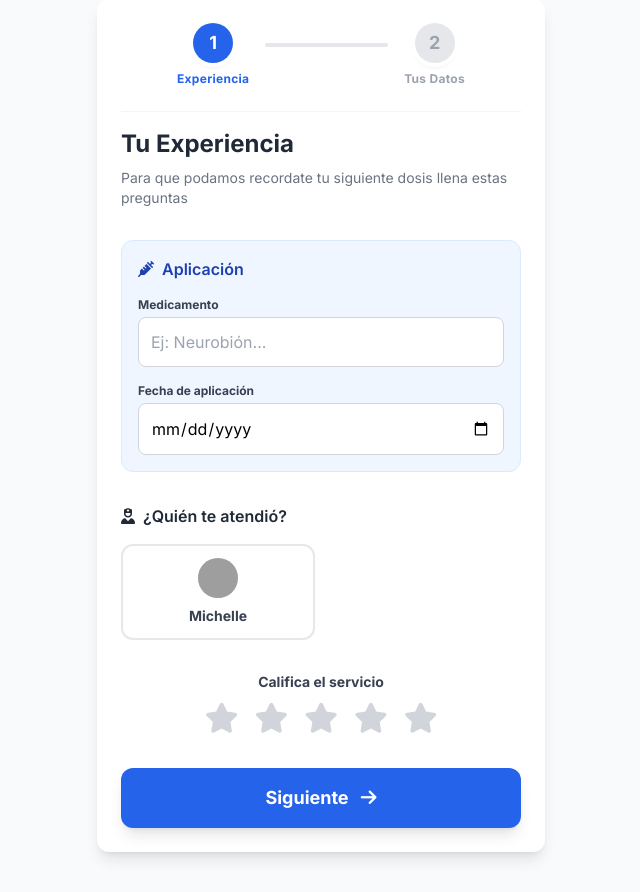
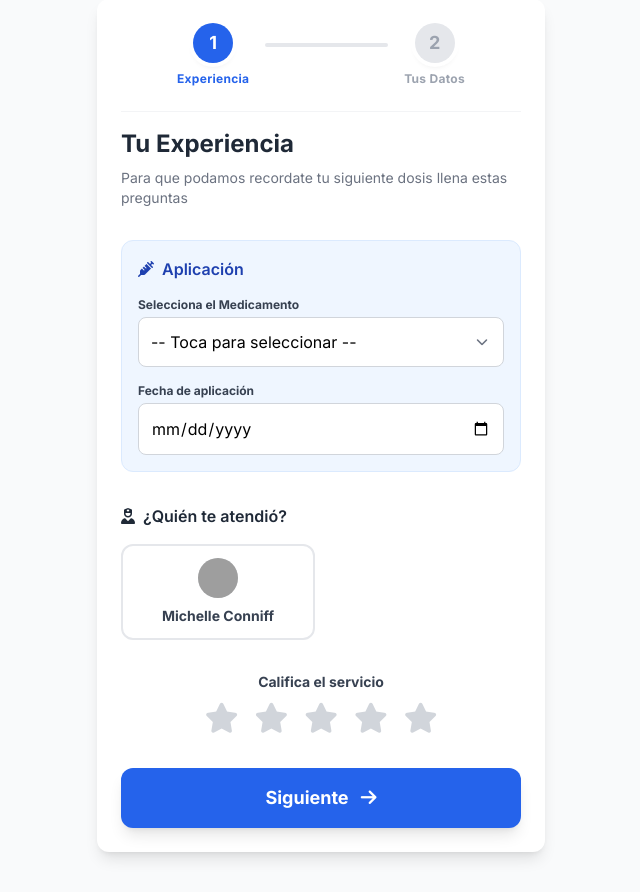
Before and after one commit to danielsolisb/HolaEnfermera, a Django app: page /citas/recordatorio/experiencia/ in a window 1280 px wide. Shown: the part 154-1046 px from the top of the page, without its empty margins (319-959 px from the left). Run offline with Django 4.2, Linux system fonts and the light colour scheme; data comes from the database, SQL or seed files in the repository; both versions use the stored data as it was after the commit; some libraries are stand-ins or nearby versions; grey boxes are pictures that could not be loaded.

Commit message:
feat: Add public reminder experience form, public booking and availability APIs, and a user check API.

```diff
--- a/CoreApps/appointments/views.py
+++ b/CoreApps/appointments/views.py
@@ -161,20 +161,21 @@ class ReminderExperienceView(View):
     template_name = 'main/public_booking/reminder_experience.html'
 
     def get(self, request):
-        # 1. Obtener Medicamentos para el buscador
-        medicamentos = list(Medication.objects.filter(activo=True).values('id', 'nombre'))
+        # 1. Obtener Medicamentos (Ordenados alfabéticamente)
+        # Usamos .values() para ser eficientes
+        medicamentos = Medication.objects.filter(activo=True).values('id', 'nombre').order_by('nombre')
 
-        # 2. Obtener Enfermeros para la selección
+        # 2. Obtener Enfermeros
         enfermeros = User.objects.filter(rol='ENFERMERO', is_active=True)
 
-        # 3. Recuperar datos si el usuario da "Atrás"
+        # 3. Datos previos
         initial_data = request.session.get('wizard_data', {})
 
         context = {
-            'medicamentos_json': medicamentos,
+            'medicamentos': medicamentos, # Pasamos la lista para el Select
             'enfermeros': enfermeros,
             'data': initial_data,
-            'step': 1 # Para la barra de progreso
+            'step': 1
         }
         return render(request, self.template_name, context)
 
--- a/templates/main/public_booking/reminder_experience.html
+++ b/templates/main/public_booking/reminder_experience.html
@@ -12,14 +12,26 @@
     <div class="bg-blue-50 p-4 rounded-xl border border-blue-100">
         <h3 class="font-semibold text-blue-800 mb-4"><i class="fas fa-syringe mr-2"></i>Aplicación</h3>
 
-        <div class="relative mb-4">
-            <label class="block text-gray-700 text-xs font-bold mb-1">Medicamento</label>
-            <input type="text" id="medSearch" name="medicamento_texto"
-                   class="w-full p-3 border border-gray-300 rounded-lg focus:ring-2 focus:ring-blue-500 outline-none"
-                   placeholder="Ej: Neurobión..." required autocomplete="off"
-                   value="{{ data.medicamento_texto|default:'' }}">
-            <input type="hidden" id="medId" name="medicamento_id" value="{{ data.medicamento_id|default:'' }}">
-            <ul id="medResults" class="hidden absolute z-10 w-full bg-white border border-gray-200 rounded-xl mt-1 shadow-xl max-h-40 overflow-y-auto"></ul>
+        <div class="mb-4">
+            <label class="block text-gray-700 text-xs font-bold mb-1">Selecciona el Medicamento</label>
+            <div class="relative">
+                <select name="medicamento_id"
+                        class="w-full p-3 border border-gray-300 rounded-lg focus:ring-2 focus:ring-blue-500 outline-none appearance-none bg-white"
+                        required>
+                    <option value="" disabled {% if not data.medicamento_id %}selected{% endif %}>
+                        -- Toca para seleccionar --
+                    </option>
+                    {% for med in medicamentos %}
+                        <option value="{{ med.id }}" {% if data.medicamento_id == med.id|stringformat:"s" %}selected{% endif %}>
+                            {{ med.nombre }}
+                        </option>
+                    {% endfor %}
+                </select>
+
+                <div class="pointer-events-none absolute inset-y-0 right-0 flex items-center px-4 text-gray-500">
+                    <i class="fas fa-chevron-down text-xs"></i>
+                </div>
+            </div>
         </div>
 
         <div>
@@ -46,7 +58,7 @@
                             <i class="fas fa-user text-gray-400 mt-2"></i>
                         {% endif %}
                     </div>
-                    <div class="text-sm font-bold text-gray-700">{{ enf.first_name }}</div>
+                    <div class="text-sm font-bold text-gray-700">{{ enf.get_full_name }}</div>
                 </div>
             </label>
             {% endfor %}
@@ -74,46 +86,17 @@
 
 {% block extra_js %}
 <script>
-    // JS del Buscador (Igual que antes)
-    const medicamentos = {{ medicamentos_json|safe }};
-    const searchInput = document.getElementById('medSearch');
-    const resultsList = document.getElementById('medResults');
-    const hiddenId = document.getElementById('medId');
-
+    // Configurar fecha máxima hoy
     document.getElementById('dateApp').max = new Date().toISOString().split('T')[0];
 
-    searchInput.addEventListener('input', function(e) {
-        const val = this.value.toLowerCase();
-        resultsList.innerHTML = '';
-        hiddenId.value = '';
-        if (val.length > 1) {
-            const filtered = medicamentos.filter(m => m.nombre.toLowerCase().includes(val));
-            resultsList.classList.remove('hidden');
-            filtered.forEach(med => {
-                const li = document.createElement('li');
-                li.className = "px-4 py-2 hover:bg-blue-50 cursor-pointer border-b border-gray-100 text-sm";
-                li.textContent = med.nombre;
-                li.onclick = () => {
-                    searchInput.value = med.nombre;
-                    hiddenId.value = med.id;
-                    resultsList.classList.add('hidden');
-                };
-                resultsList.appendChild(li);
-            });
-        } else {
-            resultsList.classList.add('hidden');
-        }
-    });
-
-    // JS Simple para colorear estrellas anteriores
+    // JS Simple para colorear estrellas
     const stars = document.querySelectorAll('.rating-input');
     stars.forEach(star => {
         star.addEventListener('change', function() {
             const val = this.value;
-            // Reset visual
             document.querySelectorAll('.fa-star').forEach((s, index) => {
-                if (index < val) s.classList.add('text-yellow-400', 'text-yellow-500'); // Agrega color
-                else s.classList.remove('text-yellow-400', 'text-yellow-500'); // Quita color
+                if (index < val) s.classList.add('text-yellow-400', 'text-yellow-500');
+                else s.classList.remove('text-yellow-400', 'text-yellow-500');
             });
         });
     });
```
Also changed, not shown: db.sqlite3.
